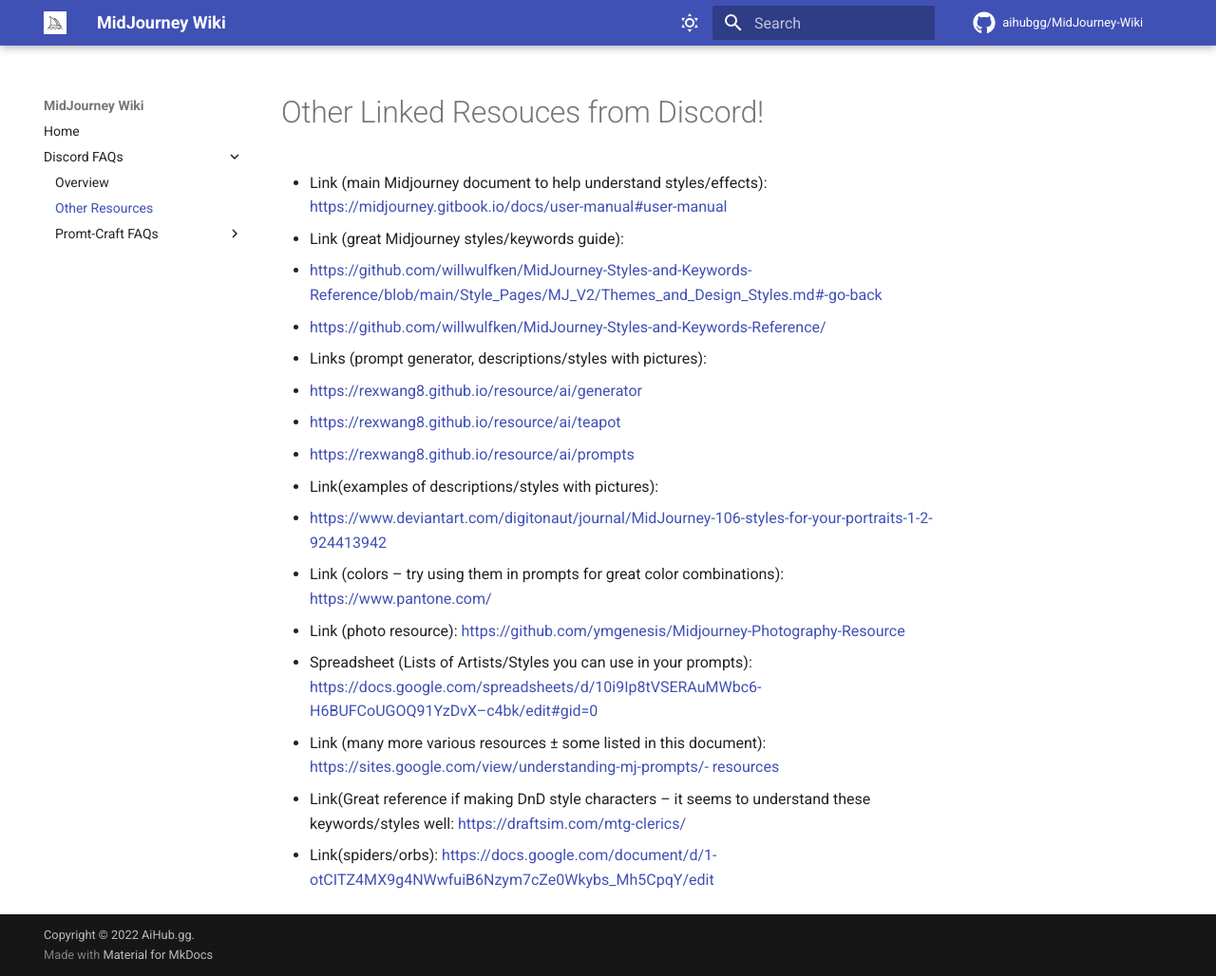
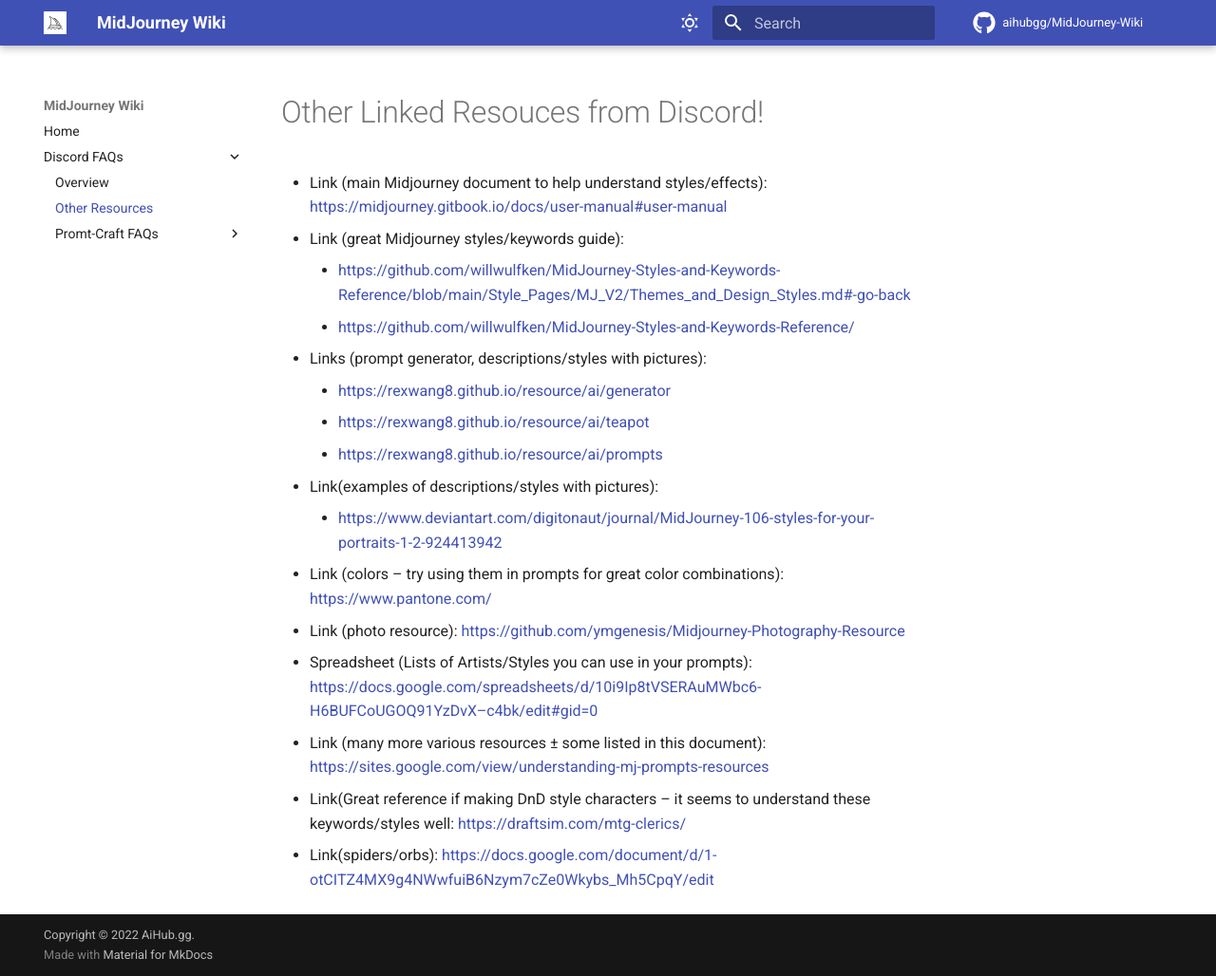
Before and after one commit to aihubgg/MidJourney-Wiki, an MkDocs documentation site: the page built from docs/Discord-FAQs/OtherResources.md, in a window 1280 px wide and 1028 px high. Shown: the whole window at 95% size. Built offline with MkDocs 1.6.1 and Material for MkDocs 9.7.7, drawn with Linux system fonts in a browser that asks for light colours; comment, search, counter and statistics services are not loaded.

```diff
--- a/docs/Discord-FAQs/OtherResources.md
+++ b/docs/Discord-FAQs/OtherResources.md
@@ -2,17 +2,17 @@
 
 - Link (main Midjourney document to help understand styles/effects):  [https://midjourney.gitbook.io/docs/user-manual#user-manual](https://midjourney.gitbook.io/docs/user-manual%23user-manual)
 - Link (great Midjourney styles/keywords guide):
-  - [https://github.com/willwulfken/MidJourney-Styles-and-Keywords-Reference/blob/main/Style_Pages/MJ_V2/Themes_and_Design_Styles.md#-go-back](https://github.com/willwulfken/MidJourney-Styles-and-Keywords-Reference/blob/main/Style_Pages/MJ_V2/Themes_and_Design_Styles.md%23-go-back)
-  - <https://github.com/willwulfken/MidJourney-Styles-and-Keywords-Reference/>
+    - [https://github.com/willwulfken/MidJourney-Styles-and-Keywords-Reference/blob/main/Style_Pages/MJ_V2/Themes_and_Design_Styles.md#-go-back](https://github.com/willwulfken/MidJourney-Styles-and-Keywords-Reference/blob/main/Style_Pages/MJ_V2/Themes_and_Design_Styles.md%23-go-back)
+    - <https://github.com/willwulfken/MidJourney-Styles-and-Keywords-Reference/>
 - Links (prompt generator, descriptions/styles with pictures):
-  - <https://rexwang8.github.io/resource/ai/generator>
-  - <https://rexwang8.github.io/resource/ai/teapot>
-  - <https://rexwang8.github.io/resource/ai/prompts>
+    - <https://rexwang8.github.io/resource/ai/generator>
+    - <https://rexwang8.github.io/resource/ai/teapot>
+    - <https://rexwang8.github.io/resource/ai/prompts>
 - Link(examples of descriptions/styles with pictures):
-  - <https://www.deviantart.com/digitonaut/journal/MidJourney-106-styles-for-your-portraits-1-2-924413942>
+    - <https://www.deviantart.com/digitonaut/journal/MidJourney-106-styles-for-your-portraits-1-2-924413942>
 - Link (colors -- try using them in prompts for great color combinations): <https://www.pantone.com/>
 - Link (photo resource): <https://github.com/ymgenesis/Midjourney-Photography-Resource>
 - Spreadsheet (Lists of Artists/Styles you can use in your prompts): [https://docs.google.com/spreadsheets/d/10i9Ip8tVSERAuMWbc6-H6BUFCoUGOQ91YzDvX--c4bk/edit#gid=0](https://docs.google.com/spreadsheets/d/10i9Ip8tVSERAuMWbc6-H6BUFCoUGOQ91YzDvX--c4bk/edit%23gid=0)
-- Link (many more various resources +/- some listed in this document): <https://sites.google.com/view/understanding-mj-prompts/- resources>
+- Link (many more various resources +/- some listed in this document): <https://sites.google.com/view/understanding-mj-prompts-resources>
 - Link(Great reference if making DnD style characters -- it seems to understand these keywords/styles well: <https://draftsim.com/mtg-clerics/>
 - Link(spiders/orbs): <https://docs.google.com/document/d/1-otCITZ4MX9g4NWwfuiB6Nzym7cZe0Wkybs_Mh5CpqY/edit>
```
